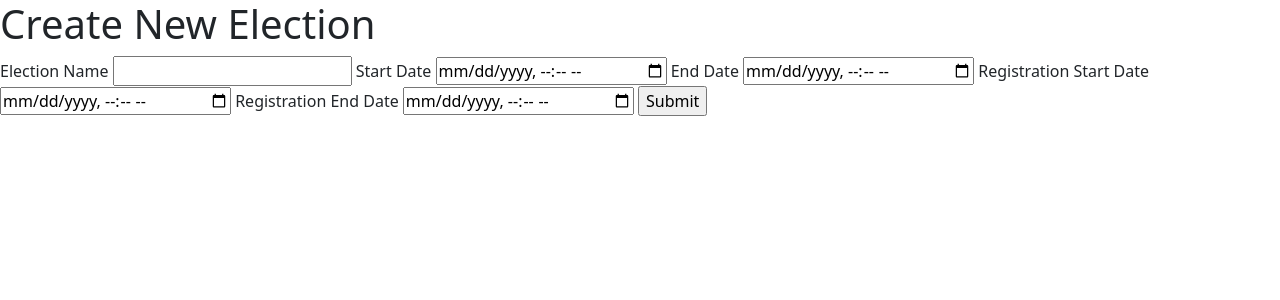
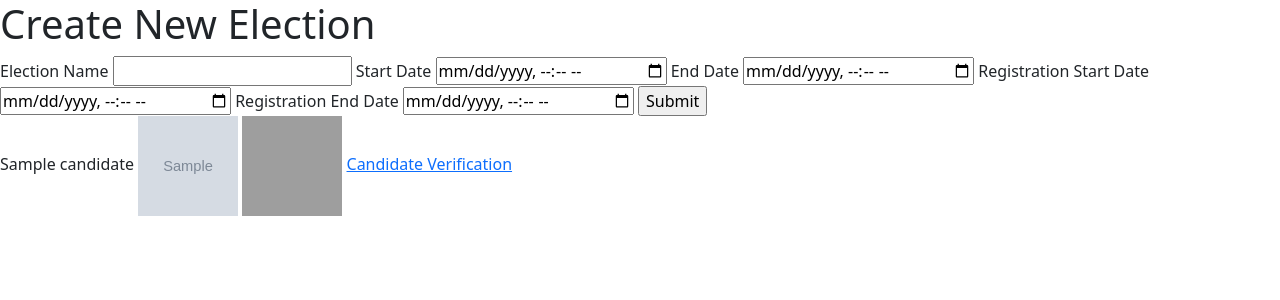
Before and after one commit to akshatscience/Academicproject, a Django app: page /election/ in a window 1280 px wide. Shown: the top 300 px of the page. Run offline with Django 3.2, Linux system fonts and the light colour scheme; a user stored in the database is signed in; tables that the repository leaves empty hold one stand-in row (values such as "Sample post"); grey boxes marked "Sample" are stand-in pictures; grey boxes are pictures that could not be loaded.

Commit message:
candidate_verification

```diff
--- a/e_vote/templates/election.html
+++ b/e_vote/templates/election.html
@@ -30,6 +30,28 @@
         <input type="submit" name="" id="" />
       </form>
     </div>
+    <div>
+
+      {% for cand in candidate %}
+      {{cand.name}}
+
+      <img
+        src="{{cand.Candidate_photo.url}}"
+        alt=""
+        width="100"
+        height="100"
+      />
+      <img
+        src="{{cand.party_symbol.url}}"
+        alt=""
+        width="100"
+        height="100"
+      />
+      <a href="{% url 'deletecandidate' cand.Candidate_id %}">Candidate Verification</a>
+      {% endfor %}
+
+
+    </div>
 
     <script
       src="https://cdn.jsdelivr.net/npm/bootstrap@5.0.0-beta3/dist/js/bootstrap.bundle.min.js"
--- a/e_vote/urls.py
+++ b/e_vote/urls.py
@@ -15,7 +15,8 @@ urlpatterns = [
     path('login/',views.login_view,name='admin_login'),
     path('election/',views.election,name='election'),
     #path('yourelection/',views.select_election,name='select_election'),
-    path('winner/',views.winner,name='winner')
+    path('winner/',views.winner,name='winner'),
+    path('deletecandidate/<str:pk>',views.candidate_delete,name='deletecandidate')
 
 ]
 
--- a/e_vote/views.py
+++ b/e_vote/views.py
@@ -60,6 +60,9 @@ def login_view(request):
 def election(request):
 
     electionform= ElectionForm()
+    election_id=Election.objects.filter(user_id=request.user.id)[0]
+    candidate_data=Candidate.objects.filter(election_id=election_id)
+
     if request.method=='POST':
         name=request.POST.get('name')
         sdate=request.POST.get('sdate')
@@ -72,7 +75,7 @@ def election(request):
         logout(request)
         return redirect('/')
 
-    return render(request,'election.html',{'form':electionform})
+    return render(request,'election.html',{'form':electionform,'candidate':candidate_data})
 
 
 
@@ -192,3 +195,15 @@ def candidate(request):
             return redirect('/')
 
     return render(request,'candidate.html',{'form':form})
+
+
+
+#delete candidate
+def candidate_delete(request,pk):
+    candidate_id=Candidate.objects.get(Candidate_id=pk)
+
+    if request.method=='POST':
+        candidate_id.delete()
+        return redirect('election')
+
+    return render(request,'candidate_delete.html',{'candidate':candidate_id})
```
Also changed, not shown: e_vote/templates/candidate_delete.html (added, +47 -0 lines).
